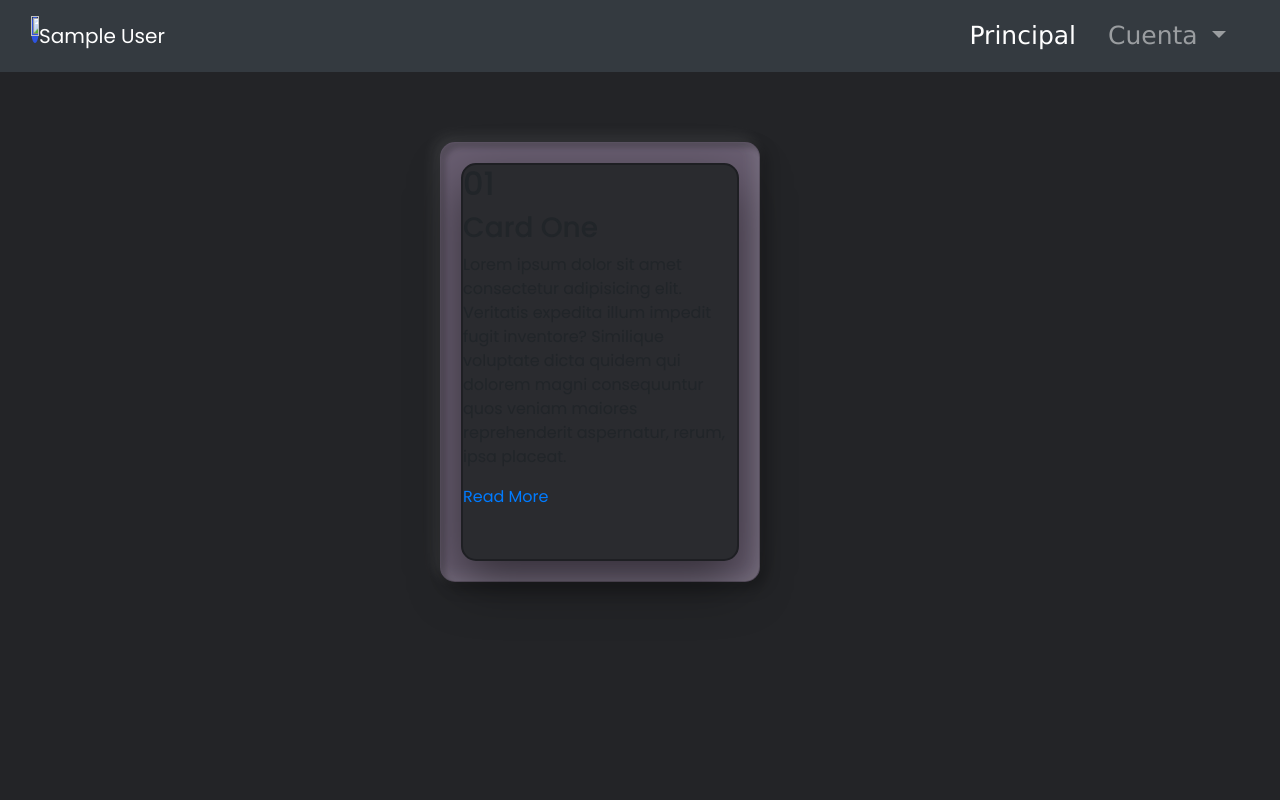
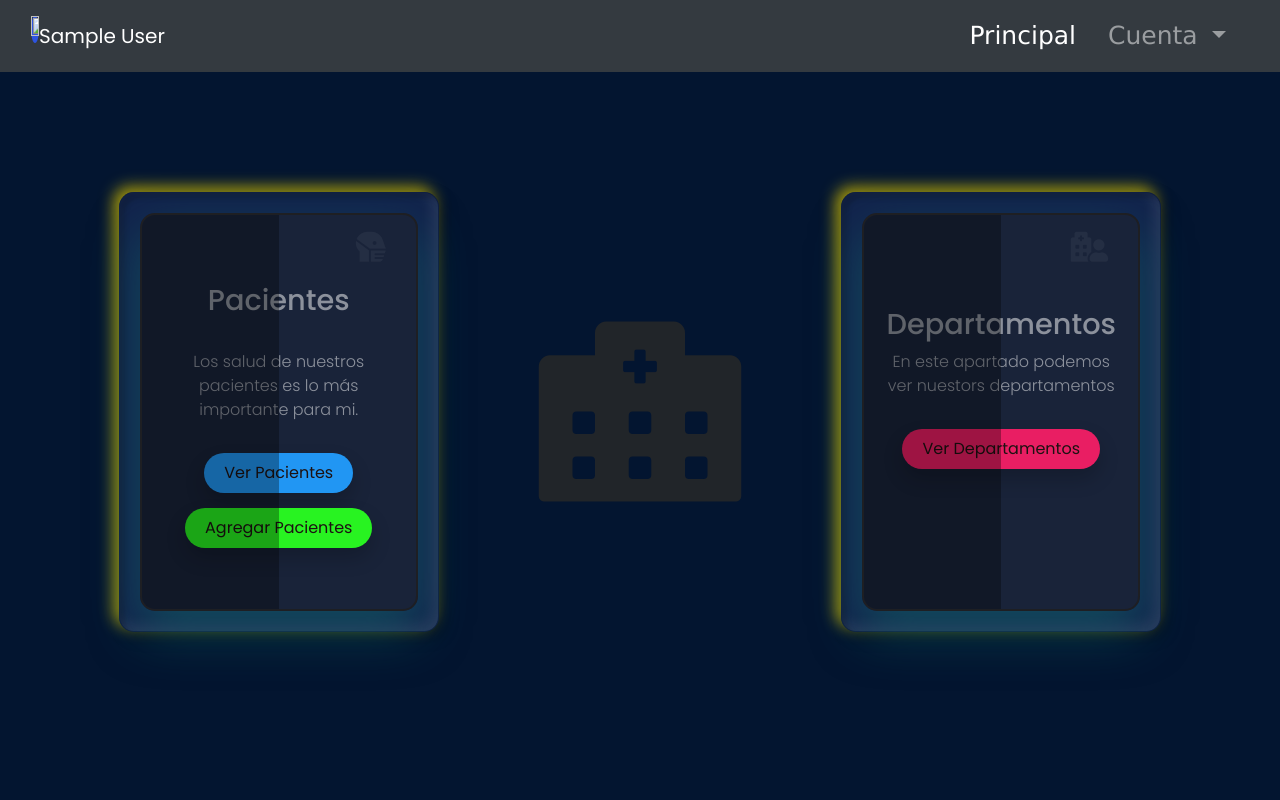
Before and after one commit to pruebasMartin/Portafolio-ProgramacionWeb, a PHP site: page /pages/control.php in a window 1280 px wide. Run offline with PHP 8.4, Linux system fonts and the light colour scheme; the visitor is signed in with stand-in values (Sample User, id 1); data that the repository does not hold is empty.

Commit message:
Principal - Control
Signed-off-by: Martin <mtn.gm05@gmail.com>

```diff
--- a/Unidad3/pages/AgregarPaciente.php
+++ b/Unidad3/pages/AgregarPaciente.php
@@ -20,6 +20,11 @@ if (!isset($_SESSION['NombreUsuario'])) {
     <link rel="stylesheet" href="https://cdn.jsdelivr.net/npm/bootstrap@4.6.0/dist/css/bootstrap.min.css" integrity="sha384-B0vP5xmATw1+K9KRQjQERJvTumQW0nPEzvF6L/Z6nronJ3oUOFUFpCjEUQouq2+l" crossorigin="anonymous">
     <link rel="stylesheet" href="../styles/AgregarPaciente.css">
     <link rel="stylesheet" href="../styles/navbar.css">
+    <style type="text/css">
+        body {
+            background-color: rgb(3, 21, 48);
+        }
+    </style>
 </head>
 <body>
     <?php
--- a/Unidad3/pages/ajustes.php
+++ b/Unidad3/pages/ajustes.php
@@ -79,6 +79,11 @@ if (!isset($_SESSION['NombreUsuario'])) {
             opacity: 1;
         }
     </style>
+    <style type="text/css">
+        body {
+            background-color: rgb(3, 21, 48);
+        }
+    </style>
     <link rel="stylesheet" href="https://cdnjs.cloudflare.com/ajax/libs/font-awesome/5.15.2/css/all.min.css" integrity="sha512-HK5fgLBL+xu6dm/Ii3z4xhlSUyZgTT9tuc/hSrtw6uzJOvgRr2a9jyxxT1ely+B+xFAmJKVSTbpM/CuL7qxO8w==" crossorigin="anonymous" />
 </head>
 
--- a/Unidad3/pages/control.php
+++ b/Unidad3/pages/control.php
@@ -19,11 +19,20 @@ if (!isset($_SESSION['NombreUsuario'])) {
     <meta http-equiv="X-UA-Compatible" content="IE=edge">
     <meta name="viewport" content="width=device-width, initial-scale=1.0">
     <title>Control Principal</title>
+    <link rel="stylesheet" href="../styles/control.css">
     <?php
     include('../layout/disenio.php');
     ?>
-    <link rel="stylesheet" href="../styles/control.css">
+    <style type="text/css">
+        body {
+            background-color: rgb(3, 21, 48);
+        }
+    </style>
+
     <link rel="stylesheet" href="../styles/navbar.css">
+    <link rel="stylesheet" href="https://cdnjs.cloudflare.com/ajax/libs/font-awesome/5.15.2/css/all.min.css" integrity="sha512-HK5fgLBL+xu6dm/Ii3z4xhlSUyZgTT9tuc/hSrtw6uzJOvgRr2a9jyxxT1ely+B+xFAmJKVSTbpM/CuL7qxO8w==" crossorigin="anonymous" />
+
+
 </head>
 
 <body>
@@ -31,13 +40,32 @@ if (!isset($_SESSION['NombreUsuario'])) {
     include("../Layout/navbar.php");
     ?>
     <div class="container">
-        <div class="card">
+        <div class="card" id="cardPacientes">
             <div class="box">
                 <div class="content">
-                    <h2>01</h2>
-                    <h3>Card One</h3>
-                    <p>Lorem ipsum dolor sit amet consectetur adipisicing elit. Veritatis expedita illum impedit fugit inventore? Similique voluptate dicta quidem qui dolorem magni consequuntur quos veniam maiores reprehenderit aspernatur, rerum, ipsa placeat.</p>
-                    <a href="#">Read More</a>
+                    <h2 style="padding-top: 15px;"><i class="fas fa-head-side-mask"></i></h2>
+                    <br><br>
+                    <h3>Pacientes</h3>
+                    <br>
+                    <p>Los salud de nuestros pacientes es lo más importante para mi.</p>
+                    <a href="#">Ver Pacientes</a>
+                    <a href="AgregarPaciente.php" style="background: #28f321;">Agregar Pacientes</a>
+                </div>
+            </div>
+        </div>
+        <div>
+            <i class="fas fa-hospital-alt" style="font-size: 180px;"></i>
+        </div>
+
+        <div class="card" id="cardDepartamentos">
+            <div class="box">
+                <div class="content">
+                    <br><br>
+                    <h2 style="padding-top: 15px;"><i class="fas fa-hospital-user"></i></h2>
+                    <br>
+                    <h3>Departamentos</h3>
+                    <p>En este apartado podemos ver nuestors departamentos</p>
+                    <a href="#">Ver Departamentos</a>
                 </div>
             </div>
         </div>
--- a/Unidad3/styles/AgregarPaciente.css
+++ b/Unidad3/styles/AgregarPaciente.css
@@ -1,6 +1,3 @@
-body {
-    background-color: rgba(47, 75, 38, 0.815);
-}
 
 .estilo {
     padding-top: 20px;
--- a/Unidad3/styles/control.css
+++ b/Unidad3/styles/control.css
@@ -12,7 +12,7 @@ body {
   align-items: center;
   flex-wrap: wrap;
   min-height: 100vh;
-  background: #232427;
+  background-color: rgb(3, 21, 48);
 }
 
 .container {
@@ -21,7 +21,9 @@ body {
   align-items: center;
   flex-wrap: wrap;
   max-width: 1200px;
-  margin: 40px 0;
+  margin: 40px 0 10px;
+  padding-top: 50px;
+
 }
 
 .container .card {
@@ -31,10 +33,10 @@ body {
   box-shadow: inset 5px 5px 5px rgba(0, 0, 0, 0.2),
               inset -5px -5px 15px rgba(255, 255, 255, 0.1),
               5px 5px 15px rgba(0, 0, 0, 0.3),
-              -5px -5px 15px rgba(255, 255, 255, 0.1);
+              -5px -5px 15px rgba(228, 205, 1, 0.76);
  border-radius: 15px;
  margin: 30px;
- background: rgba(211, 185, 226, 0.397);
+ background: rgba(36, 53, 107, 0.479);
 }
 
 .container .card .box{
@@ -43,14 +45,86 @@ body {
     left: 20px;
     right: 20px;
     bottom: 20px;
-    background: #2a2b2f;
+    background: #22242375;
     border: 2px solid #1e1f23;
     border-radius: 15px;
-    box-shadow: 0 20px 50px rgba(0, 0, 0, 0.5);
+    box-shadow: 0 20px 50px rgba(18, 117, 112, 0.5);
     transition: 0.5s;
+    overflow: hidden;
+}
+
+.container .card .box::after{
+  content: '';
+  position: absolute;
+  top: 0;
+  left: 0;
+  width: 50%;
+  height: 100%;
+  background: rgba(3, 3, 3, 0.322);
+  pointer-events: none;
 }
 
 .container .card .box:hover{
     transform: translateY(-50px);
     box-shadow: 0 40px 70px rgba(0, 0, 0, 0.5);
 }
+
+.container .card .box .content{
+  padding: 20px;
+  text-align: center;
+}
+
+.container .card .box .content h2{
+  position: absolute;
+  top: -10px;
+  right: 30px;
+  font-size: 30px;
+  margin-top: 10px;
+  color: rgba(255, 255, 255, 0.05);
+  float: right;
+}
+
+.container .card .box .content h3{
+  font-size: 1.8em;
+  color: rgba(255, 255, 255, 0.5);
+  z-index: 1;
+  transition: 0.5s;
+}
+
+.container .card .box .content p{
+  font-size: 16px;
+  font-weight: 300;
+  color: rgba(255, 255, 255, 0.5);
+  z-index: 1;
+  transition: 0.5s;
+}
+
+.container .card .box .content a{
+  position: relative;
+  display: inline-block;
+  padding: 8px 20px;
+  background: #000;
+  margin-top: 15px;
+  border-radius: 20px;
+  text-decoration: none;
+  font-weight: 400;
+  color: rgb(29, 18, 18);
+  box-shadow: 0 10px 20px rgba(0, 0, 0, 0.2);
+}
+
+.container .card:nth-child(1) .box .content a{
+  background: #2196f3;
+
+}
+
+.container .card:nth-child(3) .box .content a{
+  background: #e91e63;
+}
+
+#cardPacientes{
+  margin-right: 100px;
+}
+
+#cardDepartamentos{
+  margin-left: 100px;
+}
```
